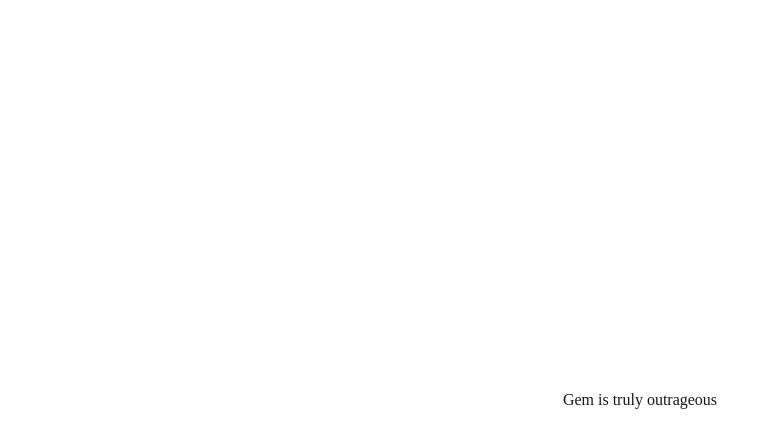
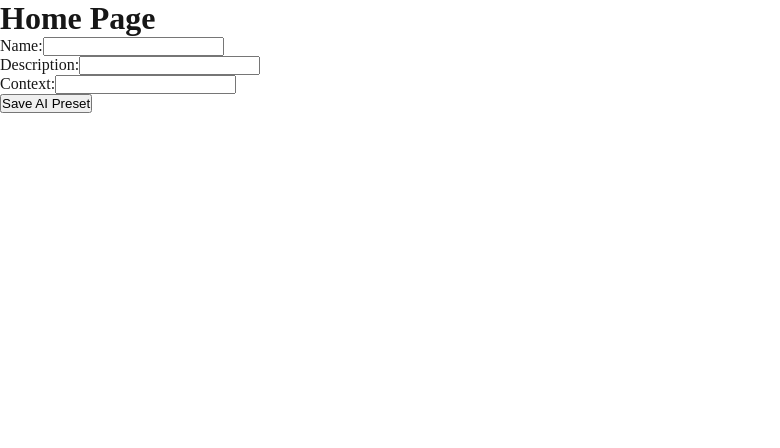
Before and after one commit to ChameleonQuest/dazzle-ai-presets, a Next.js app: page / in a window 1280 px wide. Shown: the top 448 px of the page, without its empty margins (0-780 px from the left). Built offline with nearby package versions, Linux system fonts and the light colour scheme.

Commit message:
Set up variable flow between pages

```diff
--- /dev/null
+++ b/app/api/dynamic-manifest/route.js
@@ -0,0 +1,31 @@
+export async function GET(request) {
+    const { searchParams } = new URL(request.url);
+    const name = searchParams.get('name') || 'Default App Name';
+
+    const manifest = {
+      name,
+      short_name: name,
+      start_url: "/gem-runner",
+      display: "standalone",
+      background_color: "#ffffff",
+      description: "A dynamically named PWA",
+      icons: [
+        {
+          src: "/images/dazzle-icon-192x192.png",
+          sizes: "192x192",
+          type: "image/png"
+        },
+        {
+          src: "/images/dazzle-icon-512x512.png",
+          sizes: "512x512",
+          type: "image/png"
+        }
+      ]
+    };
+
+    return new Response(JSON.stringify(manifest), {
+      headers: {
+        'Content-Type': 'application/json',
+      },
+    });
+  }
--- a/app/page.js
+++ b/app/page.js
@@ -1,13 +1,41 @@
-import styles from "./page.module.css";
+// /app/page.js
+"use client";
 
-export default function Home() {
+import { useState } from 'react';
+import { useRouter } from 'next/navigation';
+
+export default function HomePage() {
+  const [name, setName] = useState('');
+  const [description, setDescription] = useState('');
+  const [context, setContext] = useState('');
+  const router = useRouter();
+
+  const handleSubmit = () => {
+    router.push(`/gem-saver?name=${encodeURIComponent(name)}&description=${encodeURIComponent(description)}&context=${encodeURIComponent(context)}`);
+  };
+
   return (
-    <div className={styles.page}>
-      <main className={styles.main}>
-        <div className={styles.ctas}>
-          Gem is truly outrageous
-        </div>
-      </main>
+    <div>
+      <h1>Home Page</h1>
+      <div>
+        <label>
+          Name:
+          <input type="text" value={name} onChange={(e) => setName(e.target.value)} />
+        </label>
+      </div>
+      <div>
+        <label>
+          Description:
+          <input type="text" value={description} onChange={(e) => setDescription(e.target.value)} />
+        </label>
+      </div>
+      <div>
+        <label>
+          Context:
+          <input type="text" value={context} onChange={(e) => setContext(e.target.value)} />
+        </label>
+      </div>
+      <button onClick={handleSubmit}>Save AI Preset</button>
     </div>
   );
 }
```
Also changed, not shown: app/gem-runner/page.js (+26 -12 lines), app/gem-saver/page.js (added, +38 -0 lines).
